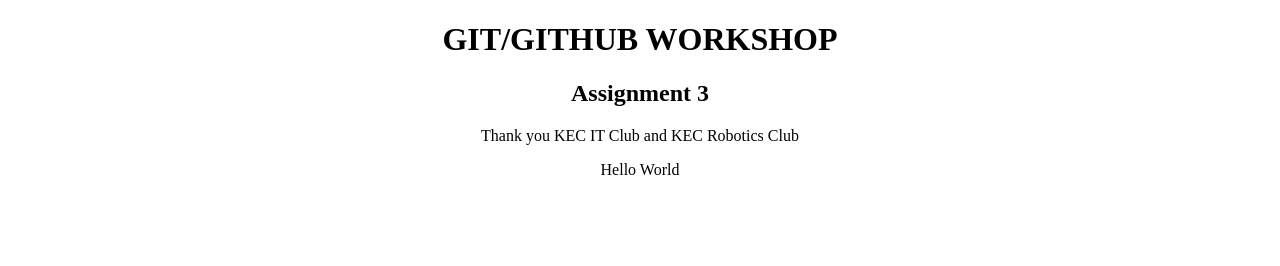
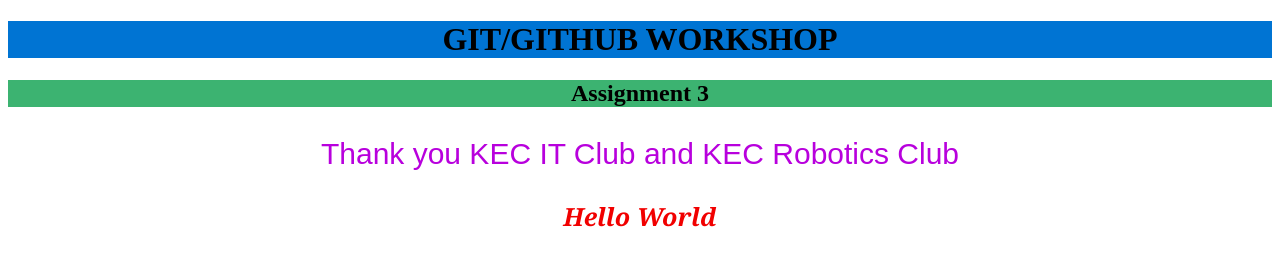
Before and after one commit to swostika123/assignment3, a plain HTML site: page index.html in a window 1280 px wide. Drawn offline with Linux system fonts and the light colour scheme.

Commit message:
Added css

```diff
--- a/index.html
+++ b/index.html
@@ -1,17 +1,31 @@
 <!DOCTYPE html>
 <html>
 
+<head>
+    <style>
+        p.a {
+            font: 30px Arial, sans-serif;
+            color: rgb(184, 0, 221);
+        }
+
+        p.b {
+            font: italic bold 25px/30px Georgia, serif;
+            color: rgb(241, 0, 0);
+        }
+    </style>
+</head>
+
 <body>
-  <center>
+    <center>
 
-    <h1>GIT/GITHUB WORKSHOP</h1>
-    <h2>Assignment 3</h2>
+        <h1 style="background-color:rgb(0, 116, 211);">GIT/GITHUB WORKSHOP</h1>
+        <h2 style="background-color:rgb(60, 179, 113);">Assignment 3</h2>
 
 
-    <p>Thank you KEC IT Club and KEC Robotics Club</p>
+        <p class="a">Thank you KEC IT Club and KEC Robotics Club</p>
 
-    <p>Hello World</p>
-  </center>
+        <p class="b">Hello World</p>
+    </center>
 </body>
 
 </html>
```
